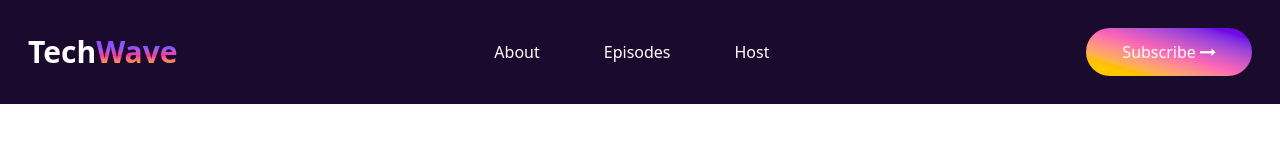
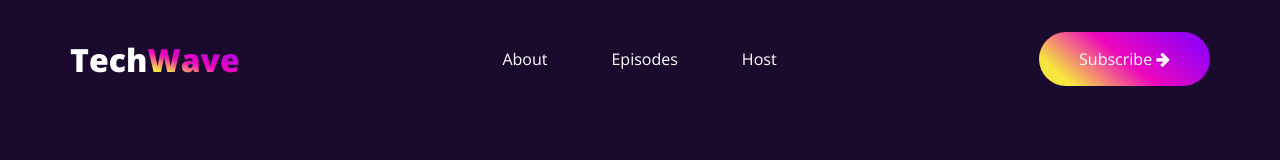
Before and after one commit to jahid077/Assignment-2-Mod-12-TechWave, a plain HTML site: page index.html in a window 1280 px wide. Drawn offline with nearby package versions, Linux system fonts and the light colour scheme.

Commit message:
navbar modified

```diff
--- a/index.html
+++ b/index.html
@@ -5,47 +5,32 @@
     <meta name="viewport" content="width=device-width, initial-scale=1.0">
     <title>TechWave</title>
 
-    <!-- Using both Tailwind CDN and Custom CSS file -->
-
-    <!-- 1. Tailwind CSS CDN Linking-->
-     <script src="https://cdn.jsdelivr.net/npm/@tailwindcss/browser@4"></script>
-    <!-- 2. Your Custom CSS Linking-->
+    <!-- CSS Linking-->
     <link rel="stylesheet" href="./styles/style.css">
+    <!-- google fonts linking -->
+    <link rel="preconnect" href="https://fonts.googleapis.com">
+    <link rel="preconnect" href="https://fonts.gstatic.com" crossorigin>
+    <link href="https://fonts.googleapis.com/css2?family=Inter:ital,opsz,wght@0,14..32,100..900;1,14..32,100..900&family=Open+Sans:ital,wght@0,300..800;1,300..800&display=swap" rel="stylesheet">
     <!-- font awesome linking -->
      <link rel="stylesheet" href="./styles/font-awesome/css/font-awesome.min.css">
-
 </head>
-<body class="text-white">
+<body>
     <!-- Header Section -->
-    <header class="bg-[#1A0B2E]">
-        <div class="container m-0 m-auto">
-            <nav class="flex justify-between items-center p-7">
-                <!-- nav logo -->
-                <div class="nav-logo">
-                    <a href="index.html">
-                        <h4 class="font-extrabold text-3xl">Tech<span class="bg-gradient-to-t from-yellow-500 from-15% via-pink-500 via-40% to-violet-500 to-60% text-transparent bg-clip-text">Wave</span></h4>
-                    </a>
-                </div>
-                <!-- nav Links -->
-                <div class="nav-links">
-                    <ul class="flex">
-                        <li class="mx-4 px-4 hover:text-yellow-400 hover:underline hover:font-bold"><a href="#">About</a></li>
-                        <li class="mx-4 px-4 hover:text-yellow-400 hover:underline hover:font-bold"><a href="#">Episodes</a></li>
-                        <li class="mx-4 px-4 hover:text-yellow-400 hover:underline hover:font-bold"><a href="#">Host</a></li>
-                    </ul>
-                </div>
-                <!-- nav btn -->
-                <div class="nav-btn">
-                    <a href="#">
-                        <!-- bg-gradient-to-tr from-yellow-400 from-15% via-pink-400 via-50% to-violet-700 to-88%  -->
-                        <p class="bg-gradient-to-tr from-yellow-400 from-15% via-pink-400 via-50% to-violet-700 to-88% px-9 py-3 rounded-4xl hover:font-bold">Subscribe <i class="fa fa-long-arrow-right" aria-hidden="true"></i></p>
-                    </a>
-                </div>
-            </nav>
-        </div>
-
-    </header>
-
+     <header>
+        <!-- mobile navbar -->
+         <div class="container nav-container mobile-nav-container">
+            <!-- logo -->
+             <a href="index.html" class="logo">Tech<span class="logo-grad-Color">Wave</span></a>
+             <div class="nav-links">
+                 <ul>
+                     <li><a href="#">About</a></li>
+                     <li><a href="#">Episodes</a></li>
+                    <li><a href="#">Host</a></li>
+                </ul>
+             </div>
+             <a href="#" class="Subscribe-btn">Subscribe <i class="fa fa-arrow-right" aria-hidden="true"></i></a>
+         </div>
+     </header>
 
 </body>
 </html>
--- a/styles/style.css
+++ b/styles/style.css
@@ -0,0 +1,94 @@
+/* google fonts linking css */
+.open-sans-font {
+  font-family: "Open Sans", sans-serif;
+  font-optical-sizing: auto;
+  font-weight: 400;
+  font-style: normal;
+  font-variation-settings:
+    "wdth" 100;
+}
+
+/* GLobal css */
+*{
+    margin: 0;
+    padding: 0;
+}
+
+body{
+    font-family: "Open Sans", sans-serif;
+    background-color: #1A0B2E;
+    color: #fff;
+}
+
+a{
+    text-decoration: none;
+    color: #fff;
+}
+ul{
+    list-style-type: none;
+}
+
+/* Custom css */
+
+/* navbar */
+.container{
+    width: 90%;
+    max-width: 1140px;
+    margin: 0 auto;
+}
+.nav-container{
+    display: flex;
+    justify-content: space-between;
+    align-items: center;
+    padding: 2rem 0rem;
+}
+
+/* logo */
+.logo{
+    font-weight: 800;
+    font-size: 2rem;
+}
+
+/* Gradient Color Background */
+/* to right, #f7e540 15%, #ed07bd 50%, #9700f3 88% */
+.logo span{
+    background: linear-gradient(15deg, #f7e540 20%, #ed07bd 45%, #9700f3 88%);
+    text-decoration: transparent ;
+    background-clip: text;
+    -webkit-text-fill-color: transparent;
+}
+
+/* Nav Links */
+
+.nav-links ul{
+    display: flex;
+    justify-content: space-between;
+    align-items: center;
+}
+.nav-links ul li{
+    padding: 0 2rem;
+}
+.nav-links ul li:hover{
+    font-weight: 600;
+    /* text-decoration: underline; */
+    background: linear-gradient(40deg, #f7e540 35%, #ed07bd 60%, #9700f3 88%);
+    text-decoration: transparent ;
+    background-clip: text;
+    -webkit-text-fill-color: transparent;
+}
+
+.Subscribe-btn{
+    padding: 1rem 2.5rem;
+    border: none;
+    border-radius: 2rem;
+    background: linear-gradient(40deg, #f7e540 15%, #ed07bd 50%, #9700f3 88%);
+}
+.Subscribe-btn:hover{
+    padding: 1rem 2.5rem;
+    border: 0.1rem solid #f7e540;
+    border-radius: 2rem;
+    background: linear-gradient(40deg, #f7e540 15%, #ed07bd 50%, #9700f3 88%);
+    text-decoration: transparent ;
+    background-clip: text;
+    -webkit-text-fill-color: transparent;
+}
```
Also changed, not shown: tailwind.config.js (deleted), 1 other file.
